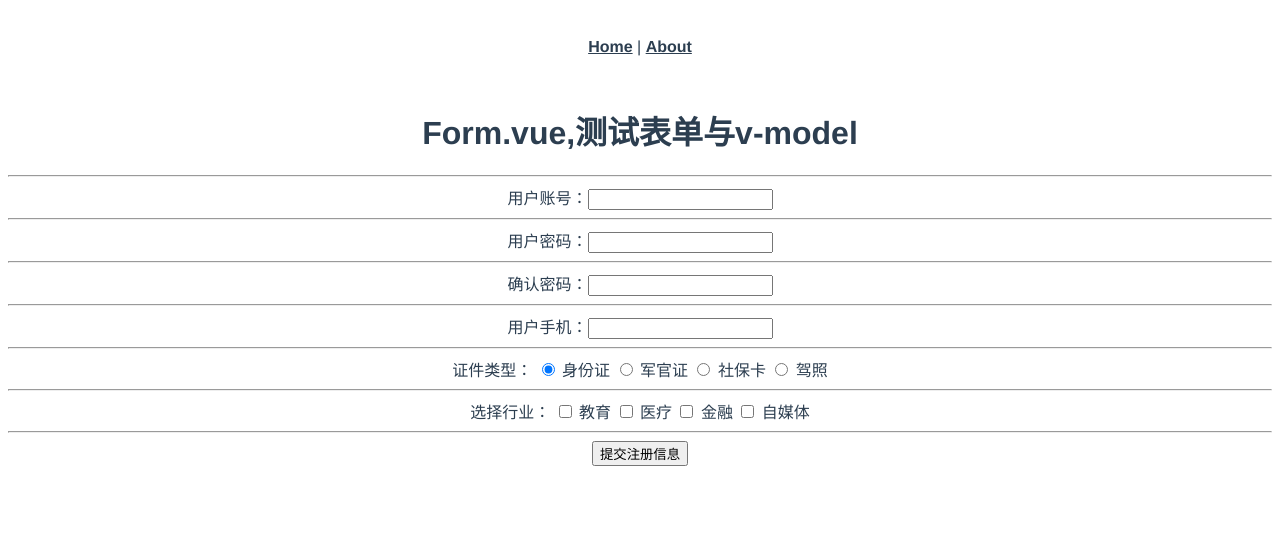
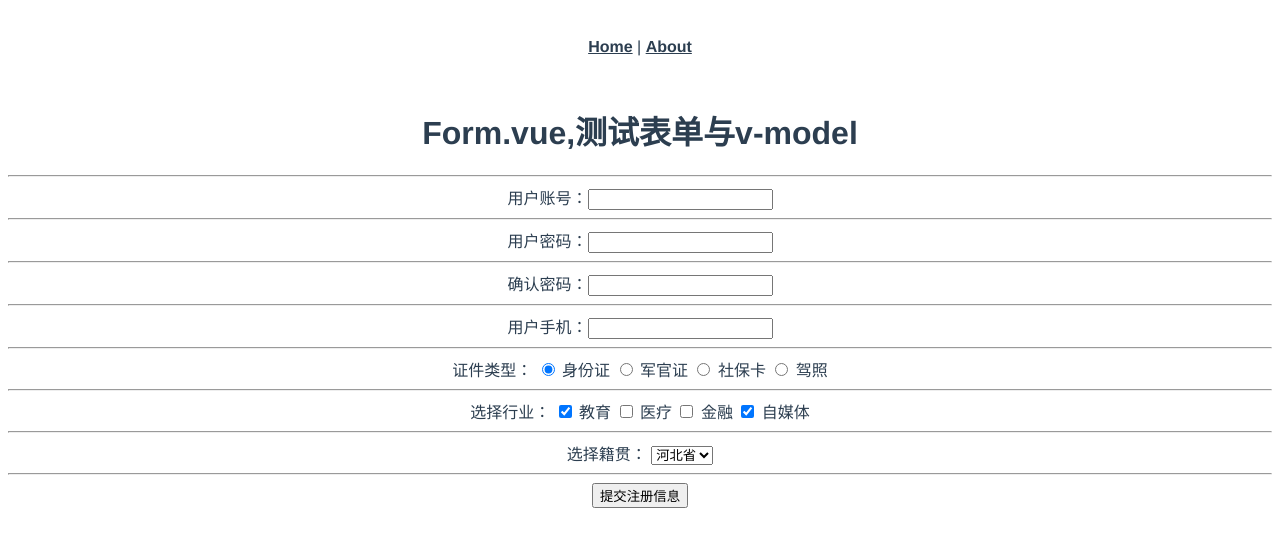
Before and after one commit to MrChen8496/code2302, a Vue app in the folder day02/demo/vue-project/: page /form in a window 1280 px wide. Shown: the top 546 px of the page. Built offline with nearby package versions, Linux system fonts and the light colour scheme.

Commit message:
2023年5月30日16:18:53 - 双向数据绑定

```diff
--- a/day02/demo/vue-project/src/views/Cart.vue
+++ b/day02/demo/vue-project/src/views/Cart.vue
@@ -75,6 +75,11 @@
       /** 删除选中项 */
       delSelected(){
         console.log('删除选中的列表项：', this.inds)
+        // 为了保证删除顺序，需要先对 this.inds 倒序排列
+        this.inds.sort().reverse()
+        this.inds.forEach(item=>{
+          this.cartInfo.splice(item, 1)
+        })
       },
 
 
--- a/day02/demo/vue-project/src/views/Form.vue
+++ b/day02/demo/vue-project/src/views/Form.vue
@@ -24,6 +24,15 @@
     <input type="checkbox" value="zmt" v-model="form.hy"> 自媒体
 
     <hr>
+    选择籍贯：
+    <select v-model="form.jg">
+      <option value="hb">河北省</option>
+      <option value="hn">河南省</option>
+      <option value="sd">山东省</option>
+      <option value="sx">山西省</option>
+    </select>
+
+    <hr>
     <button @click="submit">提交注册信息</button>
 
   </div>
@@ -38,8 +47,9 @@
           pwd: '',
           pwd2: '',
           phone: '',
-          card: 'sfz',
-          hy: []
+          card: 'sfz',   // 单选按钮的默认值
+          hy: ['jy', 'zmt'],  // 多选框的默认值
+          jg: 'hb'  // 下拉列表的默认选中
         }
       }
     },
```
Also changed, not shown: 1 other file (tests, documents, lock files or other folders).
